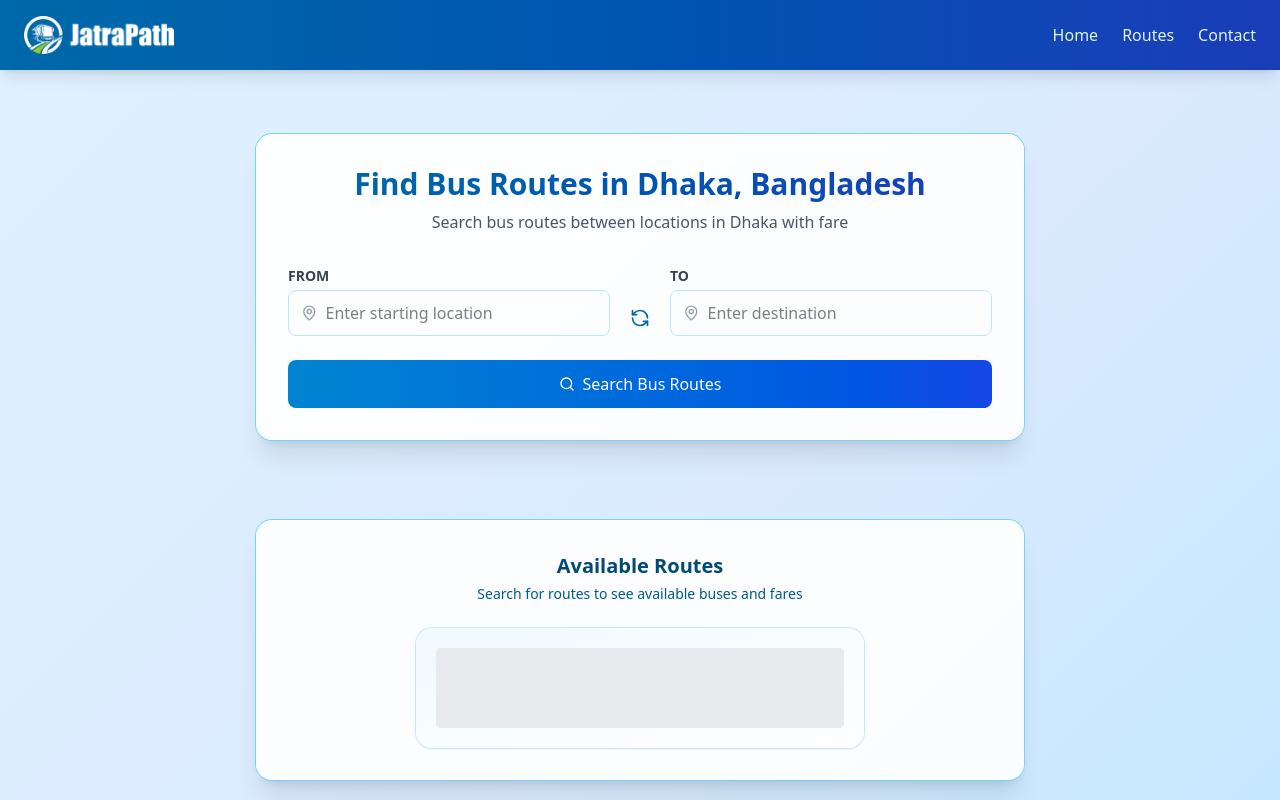
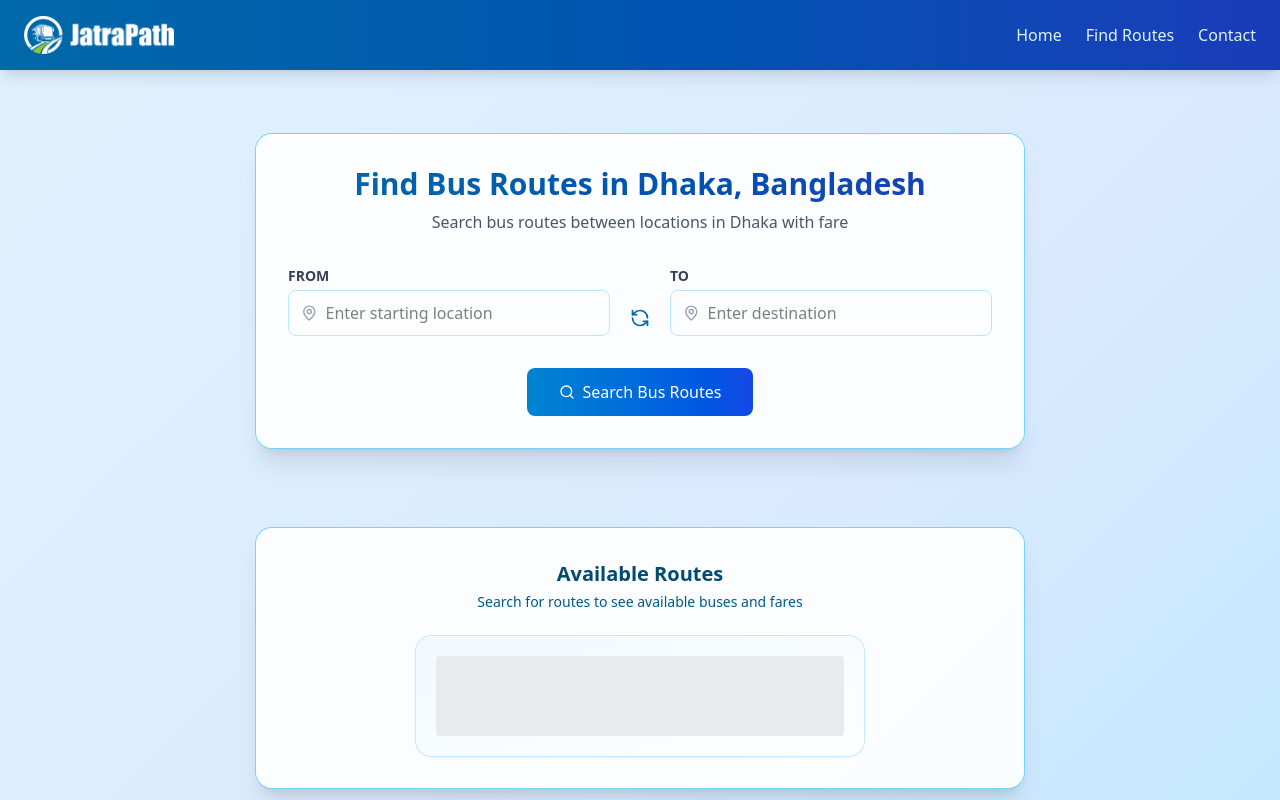
Before and after one commit to SnigdhaRaniDas/JatraPath_your_route_friend, a Next.js app: page / in a window 1280 px wide. Shown: the top 800 px of the page. Built offline with nearby package versions, Linux system fonts and the light colour scheme.

Commit message:
some changes in navbar and add animantion in swap button

```diff
--- a/app/globals.css
+++ b/app/globals.css
@@ -2,3 +2,17 @@
 html {
   scroll-behavior: smooth;
 }
+@keyframes fadeIn {
+  from {
+    opacity: 0;
+    transform: scale(0.95);
+  }
+  to {
+    opacity: 1;
+    transform: scale(1);
+  }
+}
+
+.animate-fadeIn {
+  animation: fadeIn 0.2s ease-out;
+}
--- a/components/Navbar.tsx
+++ b/components/Navbar.tsx
@@ -15,7 +15,7 @@ export default function Navbar() {
 
         <div className="flex gap-6 font-medium">
           <a href="#" className="hover:text-white transition">Home</a>
-          <a href="#find-routes" className="hover:text-white transition">Routes</a>
+          <a href="#find-routes" className="hover:text-white transition">Find Routes</a>
           <a href="#contact" className="hover:text-white transition-colors">Contact</a>
         </div>
       </div>
--- a/components/SearchCard.tsx
+++ b/components/SearchCard.tsx
@@ -2,6 +2,7 @@
 
 import { MapPin, RefreshCcw, Search } from "lucide-react";
 import { useState } from "react";
+import { motion } from "framer-motion";
 
 export default function SearchCard({ onSearch }: any) {
   const [from, setFrom] = useState("");
@@ -71,16 +72,18 @@ export default function SearchCard({ onSearch }: any) {
           </div>
 
           {/* SWAP */}
-          <button
+          <motion.button
             type="button"
-            className="mt-0 sm:mt-6 rounded-full p-2 text-sky-700 hover:bg-sky-200"
             onClick={() => {
               setFrom(to);
               setTo(from);
             }}
+            whileTap={{ rotate: 180, scale: 0.9 }}
+            transition={{ type: "spring", stiffness: 300, damping: 20 }}
+            className="mt-0 sm:mt-6 rounded-full p-2 text-sky-700 hover:bg-sky-200"
           >
             <RefreshCcw size={20} />
-          </button>
+          </motion.button>
 
           {/* TO */}
           <div className="flex-1 w-full relative">
@@ -118,8 +121,9 @@ export default function SearchCard({ onSearch }: any) {
         </div>
 
         {/* SEARCH */}
+        <div className="mt-8 flex justify-center">
           <button
-  className="mt-6 w-full rounded-lg bg-linear-to-r from-sky-600 to-blue-700 text-white py-3 flex items-center justify-center gap-2"
+            className="px-8 py-3 rounded-lg bg-linear-to-r from-sky-600 to-blue-700 text-white flex items-center gap-2 hover:opacity-90 transition"
             onClick={() => {
               console.log("Search clicked", from, to);
               onSearch(from, to);
@@ -128,6 +132,7 @@ export default function SearchCard({ onSearch }: any) {
             <Search size={16} />
             Search Bus Routes
           </button>
+        </div>
 
       </div>
     </div>
--- a/package.json
+++ b/package.json
@@ -9,6 +9,7 @@
     "lint": "eslint"
   },
   "dependencies": {
+    "framer-motion": "^12.34.3",
     "lucide-react": "^0.564.0",
     "next": "16.1.6",
     "react": "19.2.3",
```
Also changed, not shown: 1 other file (tests, documents, lock files or other folders). Lines whose indentation alone changed are shown as unchanged.
